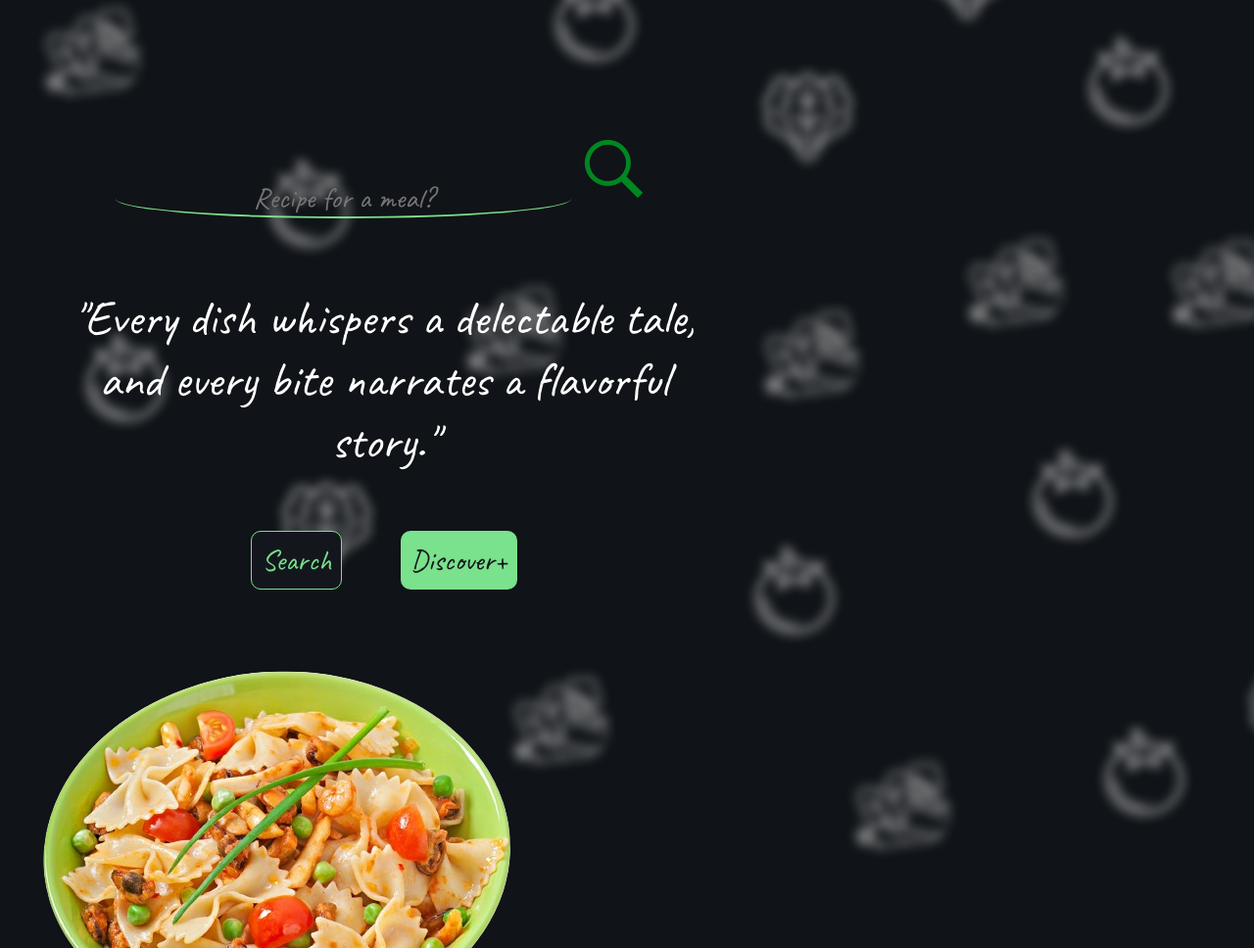
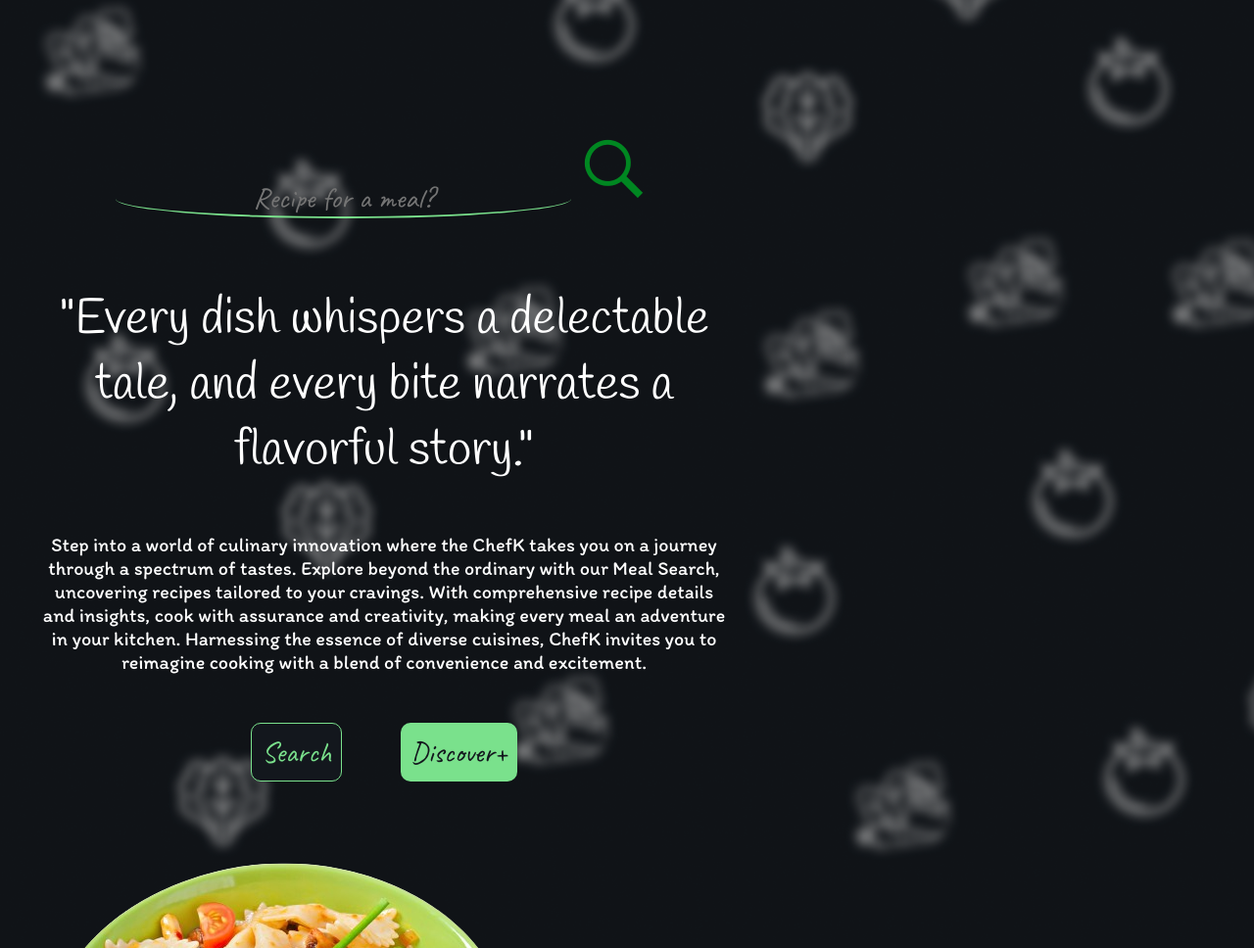
Before and after one commit to Merlinkk/ChefK, a plain HTML site: page index.html in a window 1280 px wide. Shown: the part 132-1100 px from the top of the page at 98% size. Drawn offline with Linux system fonts and the light colour scheme; no server answers.

Commit message:
final changes done

```diff
--- a/index.html
+++ b/index.html
@@ -80,6 +80,9 @@
             <div class="quote">
                 "Every dish whispers a delectable tale, and every bite narrates a flavorful story."
             </div>
+            <div class="description">
+                Step into a world of culinary innovation where the ChefK takes you on a journey through a spectrum of tastes. Explore beyond the ordinary with our Meal Search, uncovering recipes tailored to your cravings. With comprehensive recipe details and insights, cook with assurance and creativity, making every meal an adventure in your kitchen. Harnessing the essence of diverse cuisines, ChefK invites you to reimagine cooking with a blend of convenience and excitement.
+            </div>
             <div class="btns">
                 <button class="btn" id="btn1">Search</button>
                 <button  id="discover" class="btn">Discover+</button>
--- a/style.css
+++ b/style.css
@@ -1,4 +1,8 @@
 @import url("https://fonts.googleapis.com/css2?family=Caveat&display=swap");
+@import url('https://fonts.googleapis.com/css2?family=Pacifico&display=swap');
+@import url('https://fonts.googleapis.com/css2?family=Pacifico&family=Permanent+Marker&display=swap');
+@import url('https://fonts.googleapis.com/css2?family=Handlee&family=Pacifico&family=Permanent+Marker&display=swap');
+@import url('https://fonts.googleapis.com/css2?family=Handlee&family=Itim&family=Pacifico&family=Permanent+Marker&display=swap');
 * {
   font-family: "Caveat", cursive;
   margin: 0;
@@ -6,6 +10,14 @@
 }
 body {
   background-image: url(./assets/back.png);
+  user-select: none;
+}
+.description{
+  font-family: itim;
+  color: white;
+  font-size: 20px;
+  padding: 20px;
+  text-align: center;
 }
 .icon img {
   width: 100px;
@@ -73,6 +85,7 @@ nav {
   padding: 20px;
 }
 .quote {
+  font-family: handlee;
   color: white;
   font-size: 50px;
   padding: 30px;
@@ -239,7 +252,7 @@ iframe {
 
 #ingList {
   display: grid;
-  grid-template-columns: repeat(6,1fr);
+  grid-template-columns: repeat(5,1fr);
   list-style: none;
   font-size: 20px;
 }
@@ -641,4 +654,7 @@ footer h3{
   footer{
     height: 125px;
   }
+  .description{
+    font-size: 15px;
+  }
 }
```
